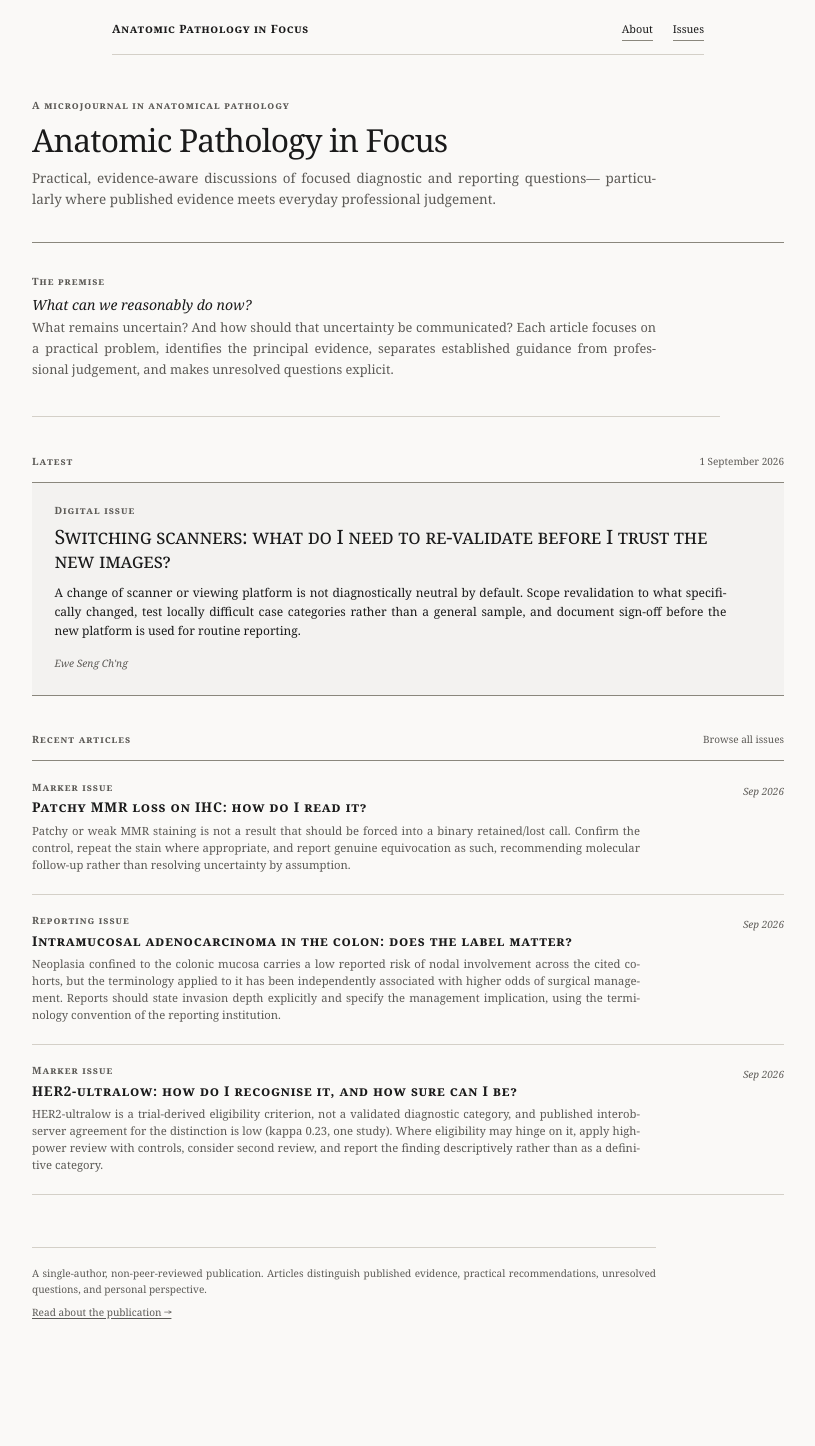
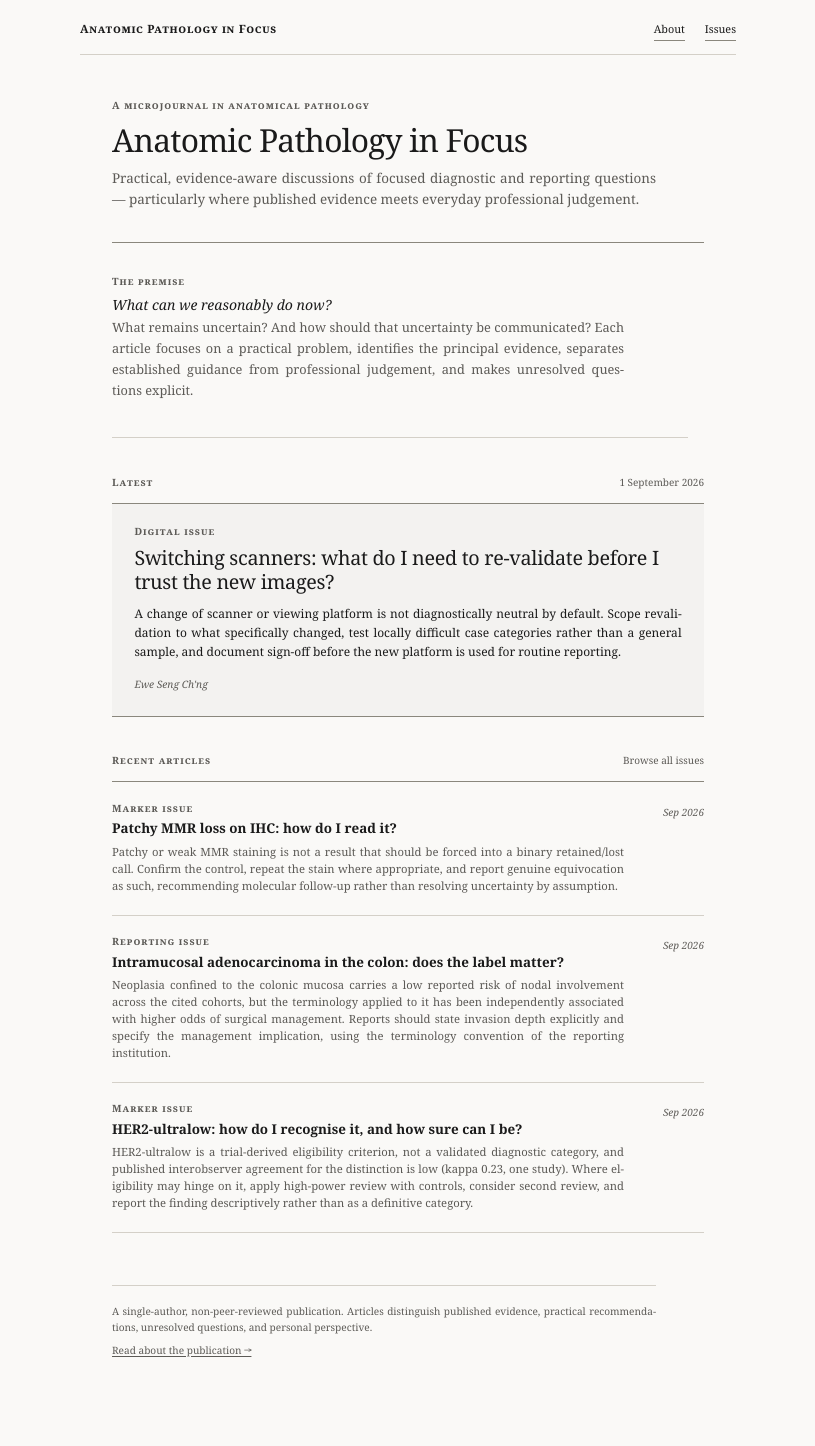
Before and after one commit to es-chng/es-chng.github.io, a Jekyll site: the page built from index.html, in a window 1280 px wide. Shown: the whole page, without its empty margins (232-1047 px from the left). Built offline with Jekyll 4.4.1, drawn with Linux system fonts in a browser that asks for light colours; before the commit the page ends 1408 px from its top, so only the background shows below that.

Commit message:
Refine CSS styles for improved layout and readability
Adjusted various max-width properties for improved readability and comfort. Updated comments for clarity.

```diff
--- a/assets/css/style.css
+++ b/assets/css/style.css
@@ -1,7 +1,7 @@
 /* Professional academic register — web + PDF should feel like one system.
    Serif throughout, near-monochrome, small-caps labels, thin rules.
-   One accent colour for links only. No external font CDN. */
-
+   One accent colour for links only. No external font CDN.
+   ---- ADJUSTED: narrower measure for comfortable reading ---- */
 :root {
   --ink: #1a1a1a;
   --muted: #5c5a56;
@@ -10,7 +10,12 @@
   --paper: #faf9f7;
   --accent: #5c3d2e;
   --error: #7a2e2e;
-  --measure: 40rem;          /* ~65–70 characters */
+
+  /* --- LAYOUT: tightened max widths for the human eye --- */
+  --measure: 34rem;          /* ~55–60 characters, gentle for reading */
+  --measure-home: 40rem;     /* slightly wider for homepage features, still comfortable */
+  --measure-wide: 44rem;     /* for masthead / occasional full-width elements */
+
   --font: Georgia, "Iowan Old Style", "Palatino Linotype", "Book Antiqua", "Times New Roman", serif;
   --leading: 1.65;
   /* Type scale: the only two numbers to change if text feels too big or small.
@@ -19,10 +24,6 @@
   --heading-scale: 0.65;  /* titles and large headings */
   --min-text: 0.625rem;   /* 10px floor so small labels stay legible */
 }
-
-/* Same academic register, dark: warm near-black paper, warm off-white ink,
-   one lightened accent, kept to the same monochrome-plus-one-colour philosophy
-   as the light mode rather than inventing a different palette for dark mode. */
 @media (prefers-color-scheme: dark) {
   :root {
     --ink: #e8e4da;
@@ -34,11 +35,8 @@
     --error: #d98a82;
   }
 }
-
 * { box-sizing: border-box; }
-
 html { -webkit-text-size-adjust: 100%; }
-
 body {
   margin: 0;
   background: var(--paper);
@@ -49,7 +47,6 @@ body {
   text-rendering: optimizeLegibility;
   -webkit-font-smoothing: antialiased;
 }
-
 a {
   color: var(--accent);
   text-decoration-thickness: 1px;
@@ -59,7 +56,7 @@ a:hover { text-decoration-thickness: 2px; }
 
 /* ---- site chrome ---- */
 .site-header {
-  max-width: var(--measure);
+  max-width: var(--measure-wide);
   margin: 0 auto;
   padding: 1.25rem 1.5rem 0;
   border-bottom: none;
@@ -98,9 +95,8 @@ a:hover { text-decoration-thickness: 2px; }
   color: var(--accent);
   border-color: var(--accent);
 }
-
 .site-footer {
-  max-width: var(--measure);
+  max-width: var(--measure-wide);
   margin: 0 auto;
   padding: 2rem 1.5rem 3rem;
   font-size: max(var(--min-text), calc(0.85rem * var(--text-scale)));
@@ -109,7 +105,7 @@ a:hover { text-decoration-thickness: 2px; }
 }
 .site-footer a { color: var(--muted); }
 
-/* ---- page measure ---- */
+/* ---- page measure (tightened) ---- */
 main,
 .base-frame,
 .prose-page {
@@ -117,7 +113,6 @@ main,
   margin: 0 auto;
   padding: 2rem 1.5rem 4rem;
 }
-
 .placeholder {
   border: none;
   color: var(--muted);
@@ -126,7 +121,6 @@ main,
 
 /* ---- article base frame ---- */
 .base-frame { padding-top: 1.75rem; }
-
 .base-badge {
   font-variant: small-caps;
   letter-spacing: 0.08em;
@@ -137,7 +131,6 @@ main,
   border-bottom: 1px solid var(--rule);
   text-transform: none;
 }
-
 .base-header h1 {
   font-size: calc(1.65rem * var(--heading-scale));
   font-weight: 600;
@@ -146,7 +139,6 @@ main,
   letter-spacing: -0.01em;
   text-wrap: balance;
 }
-
 .base-authors {
   font-size: max(var(--min-text), calc(1.02rem * var(--text-scale)));
   font-style: italic;
@@ -154,14 +146,12 @@ main,
   margin: 0 0 0.2rem;
   line-height: 1.4;
 }
-
 .base-date {
   font-size: max(var(--min-text), calc(0.88rem * var(--text-scale)));
   color: var(--muted);
   margin: 0 0 1.75rem;
   letter-spacing: 0.01em;
 }
-
 .schema-slot { margin: 0; padding: 0; }
 
 /* ---- footer meta ---- */
@@ -214,8 +204,7 @@ main,
   line-height: var(--leading);
   padding-left: 0.15rem;
 }
-
-/* Tables: left-aligned, calm rules, readable measure */
+/* Tables */
 .field-table {
   width: 100%;
   border-collapse: collapse;
@@ -243,8 +232,7 @@ main,
 .field-table th:last-child {
   padding-right: 0;
 }
-
-/* badge: quiet inline meta, not a pill */
+/* badge */
 .field-style-badge {
   margin: 1.25rem 0;
 }
@@ -262,8 +250,7 @@ main,
   font-variant: small-caps;
   letter-spacing: 0.03em;
 }
-
-/* boxed: rules above/below, extra breathing room */
+/* boxed */
 .field-style-boxed {
   border: none;
   border-top: 1px solid var(--rule);
@@ -272,8 +259,7 @@ main,
   margin: 1.85rem 0;
   background: none;
 }
-
-/* opinion: block quotation */
+/* opinion */
 .field-style-opinion {
   border-left: 2px solid var(--rule-strong);
   padding: 0.15rem 0 0.15rem 1.15rem;
@@ -288,7 +274,6 @@ main,
   font-style: italic;
   color: var(--ink);
 }
-
 .field-missing {
   color: var(--muted);
   font-size: max(var(--min-text), calc(0.9rem * var(--text-scale)));
@@ -303,7 +288,7 @@ main,
   font-size: max(var(--min-text), calc(0.92rem * var(--text-scale)));
 }
 
-/* ---- issue introduction (body of the issue .md) ---- */
+/* ---- issue introduction ---- */
 .issue-intro {
   max-width: var(--measure);
   margin: 0 0 2rem;
@@ -318,7 +303,7 @@ main,
   margin: 1.4rem 0 0.5rem;
 }
 
-/* ---- listings (home / issue) ---- */
+/* ---- listings ---- */
 .issue-toc {
   list-style: none;
   padding: 0;
@@ -349,7 +334,7 @@ main,
   color: var(--ink);
   margin: 0.45rem 0 0;
   line-height: 1.55;
-  max-width: 38rem;
+  max-width: 32rem;   /* was 38rem — narrower for readability */
 }
 .toc-teaser-missing {
   color: var(--muted);
@@ -376,56 +361,7 @@ main,
   margin: 0 0 1rem;
 }
 
-.home .lede {
-  font-size: max(var(--min-text), calc(1.05rem * var(--text-scale)));
-  color: var(--muted);
-  margin: 0 0 0.85rem;
-  line-height: 1.55;
-  max-width: 36rem;
-}
-.home .home-links {
-  font-size: max(var(--min-text), calc(0.92rem * var(--text-scale)));
-  margin: 0 0 2.25rem;
-  color: var(--muted);
-}
-.home h2 {
-  font-size: max(var(--min-text), calc(0.95rem * var(--text-scale)));
-  font-variant: small-caps;
-  letter-spacing: 0.06em;
-  margin: 0 0 0.85rem;
-  font-weight: 600;
-}
-
-.issue-list {
-  list-style: none;
-  padding: 0;
-  margin: 1.25rem 0;
-}
-.issue-list li {
-  padding: 0.85rem 0;
-  border-top: 1px solid var(--rule);
-  display: flex;
-  justify-content: space-between;
-  flex-wrap: wrap;
-  gap: 0.25rem 1rem;
-  align-items: baseline;
-}
-.issue-list a {
-  font-weight: 600;
-  color: var(--ink);
-  text-decoration: none;
-}
-.issue-list a:hover { color: var(--accent); }
-.issue-list-date {
-  font-size: max(var(--min-text), calc(0.88rem * var(--text-scale)));
-  font-style: italic;
-  color: var(--muted);
-}
-
-/* ---- justified running text (matches the PDF, which is already justified) ----
-   Paragraphs and list items are set flush to both margins. Hyphenation
-   (from <html lang="en">) keeps word spacing even. Headings, labels, dates,
-   navigation and table cells stay left-aligned. */
+/* ---- justified running text (matches the PDF) ---- */
 .field-text,
 .field-list li,
 .prose-page p,
@@ -453,13 +389,14 @@ main,
   }
 }
 
-/* ---- journal-style homepage ---- */
+/* ---- journal-style homepage ----
+     Tightened: max-width from 50rem → 40rem;
+     individual elements also reduced. */
 .home {
-  max-width: 50rem;
+  max-width: var(--measure-home);   /* 40rem — comfortable for the eye */
   padding-top: 2.75rem;
   padding-bottom: 5rem;
 }
-
 .home-masthead {
   padding: 0 0 2rem;
   border-bottom: 1px solid var(--rule-strong);
@@ -477,7 +414,7 @@ main,
   line-height: 1.3;
 }
 .home-masthead h1 {
-  max-width: 38rem;
+  max-width: 32rem;          /* slightly narrower than container */
   margin: 0.65rem 0 0.7rem;
   font-size: clamp(calc(2rem * var(--heading-scale)), calc(5vw * var(--heading-scale)), calc(3.05rem * var(--heading-scale)));
   font-weight: 500;
@@ -485,14 +422,14 @@ main,
   letter-spacing: -0.025em;
 }
 .home-dek {
-  max-width: 39rem;
+  max-width: 34rem;          /* narrowed for reading */
   margin: 0;
   font-size: max(var(--min-text), calc(1.12rem * var(--text-scale)));
   line-height: 1.55;
   color: var(--muted);
 }
 .home-principle {
-  max-width: 43rem;
+  max-width: 36rem;          /* narrowed from 43rem */
   padding: 2rem 0 2.25rem;
   border-bottom: 1px solid var(--rule);
 }
@@ -503,11 +440,10 @@ main,
   font-style: italic;
 }
 .home-principle p:last-child {
-  max-width: 39rem;
+  max-width: 32rem;          /* narrowed from 39rem */
   margin: 0;
   color: var(--muted);
 }
-
 .home-feature,
 .home-recent {
   padding-top: 2.2rem;
@@ -531,7 +467,6 @@ main,
   color: var(--accent);
   text-decoration: underline;
 }
-
 .feature-card {
   padding: 1.35rem 1.4rem 1.45rem;
   border-top: 1px solid var(--rule-strong);
@@ -539,7 +474,7 @@ main,
   background: color-mix(in srgb, var(--ink) 3%, var(--paper));
 }
 .feature-card h2 {
-  max-width: 42rem;
+  max-width: 36rem;          /* narrowed from 42rem */
   margin: 0.45rem 0 0.65rem;
   font-size: clamp(calc(1.45rem * var(--heading-scale)), calc(3vw * var(--heading-scale)), calc(1.9rem * var(--heading-scale)));
   font-weight: 500;
@@ -556,7 +491,7 @@ main,
   color: var(--accent);
 }
 .feature-teaser {
-  max-width: 42rem;
+  max-width: 36rem;          /* narrowed from 42rem */
   margin: 0;
   font-size: max(var(--min-text), calc(1rem * var(--text-scale)));
   line-height: 1.58;
@@ -567,7 +502,6 @@ main,
   font-size: max(var(--min-text), calc(0.85rem * var(--text-scale)));
   font-style: italic;
 }
-
 .article-list {
   border-top: 1px solid var(--rule-strong);
 }
@@ -585,7 +519,7 @@ main,
   line-height: 1.35;
 }
 .article-row p:not(.article-badge) {
-  max-width: 38rem;
+  max-width: 32rem;          /* narrowed from 38rem */
   margin: 0.4rem 0 0;
   color: var(--muted);
   font-size: max(var(--min-text), calc(0.94rem * var(--text-scale)));
@@ -598,14 +532,13 @@ main,
   font-size: max(var(--min-text), calc(0.78rem * var(--text-scale)));
   font-style: italic;
 }
-
 .home-empty {
   padding: 2rem 0;
   color: var(--muted);
   font-style: italic;
 }
 .home-footer-note {
-  max-width: 39rem;
+  max-width: 34rem;          /* narrowed from 39rem */
   margin-top: 3.25rem;
   padding-top: 1.15rem;
   border-top: 1px solid var(--rule);
@@ -619,7 +552,6 @@ main,
 .home-footer-note a {
   color: var(--muted);
 }
-
 @media (max-width: 36rem) {
   .home {
     padding-top: 2rem;
```
